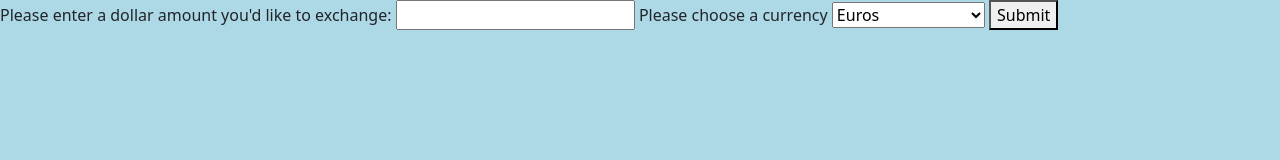
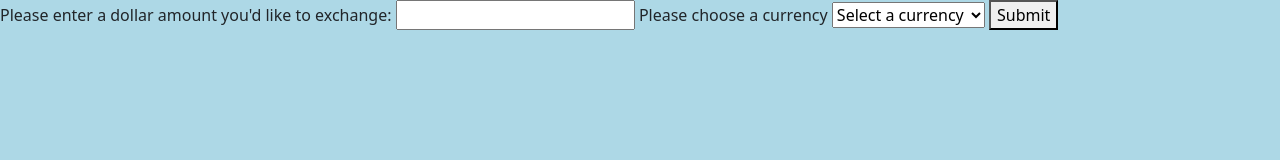
Before and after one commit to reimannsarah/currency-exchanger, a website built with webpack: page src/index.html in a window 1280 px wide. Built offline with nearby package versions, Linux system fonts and the light colour scheme.

Commit message:
add placeholder option at top of dropdown list

```diff
--- a/src/index.html
+++ b/src/index.html
@@ -12,6 +12,7 @@
     <input id="usd" type="text">
     <label for="newCurrency">Please choose a currency</label>
     <select name="" id="newCurrency">
+      <option disabled="disabled" selected="selected">Select a currency</option>
       <option value="EUR">Euros</option>
       <option value="INR">Indian Rupees</option>
       <option value="JPY">Japanese Yen</option>
```
